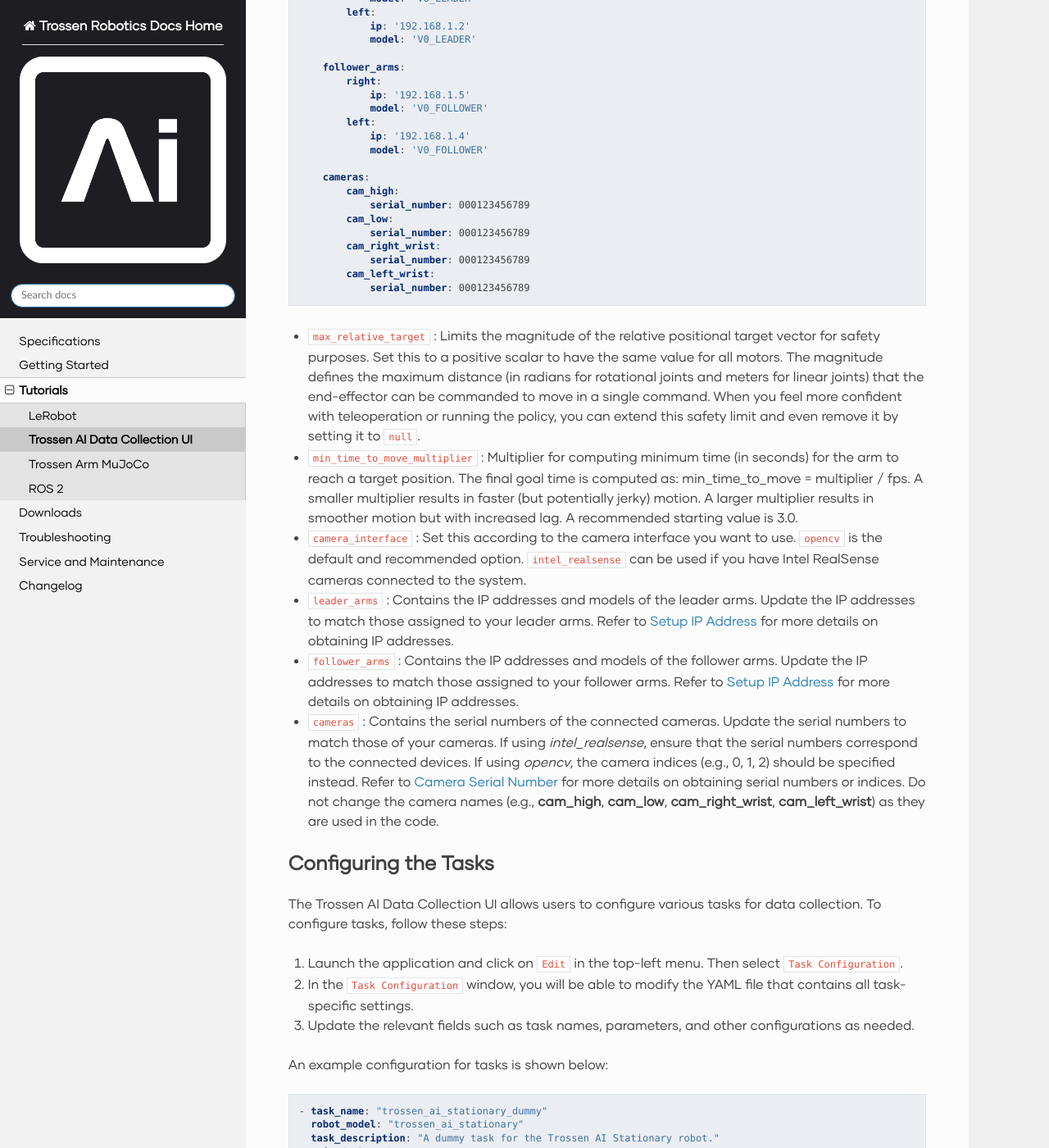
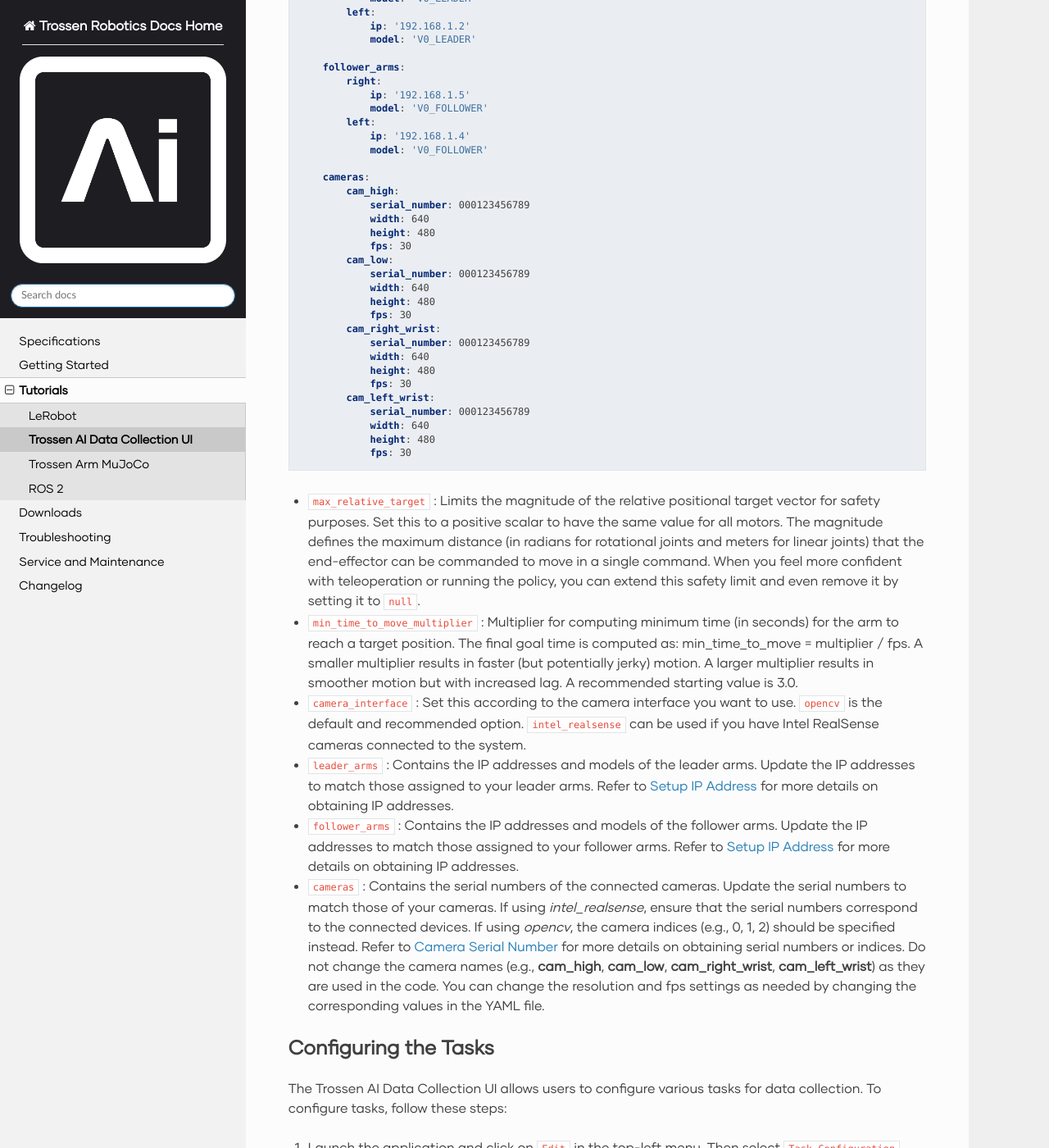
Before and after one commit to TrossenRobotics/trossen_arm, a Sphinx documentation site: the page built from docs/tutorials/trossen_data_collection_ui.rst, in a window 1280 px wide and 1400 px high, scrolled down 3396 px. Shown: the whole window at 82% size. Built offline with Sphinx 7.4.7 and the Read the Docs theme 3.1.0, drawn with Linux system fonts in a browser that asks for light colours; some web fonts are replaced; pages that are not in the unit, such as notebooks, are missing from menus.

Commit message:
add info to change camera resolution and fps

```diff
--- a/docs/tutorials/trossen_data_collection_ui.rst
+++ b/docs/tutorials/trossen_data_collection_ui.rst
@@ -157,12 +157,24 @@ An example configuration for the stationary robot is shown below:
         cameras:
             cam_high:
                 serial_number: 000123456789
+                width: 640
+                height: 480
+                fps: 30
             cam_low:
                 serial_number: 000123456789
+                width: 640
+                height: 480
+                fps: 30
             cam_right_wrist:
                 serial_number: 000123456789
+                width: 640
+                height: 480
+                fps: 30
             cam_left_wrist:
                 serial_number: 000123456789
+                width: 640
+                height: 480
+                fps: 30
 
 
 - ``max_relative_target`` : Limits the magnitude of the relative positional target vector for safety purposes.
@@ -194,6 +206,8 @@ An example configuration for the stationary robot is shown below:
   If using `opencv`, the camera indices (e.g., 0, 1, 2) should be specified instead.
   Refer to :ref:`tutorials/lerobot/configuration:Camera Serial Number` for more details on obtaining serial numbers or indices.
   Do not change the camera names (e.g., **cam_high**, **cam_low**, **cam_right_wrist**, **cam_left_wrist**) as they are used in the code.
+  You can change the resolution and fps settings as needed by changing the corresponding values in the YAML file.
+
 
 Configuring the Tasks
 =====================
```
